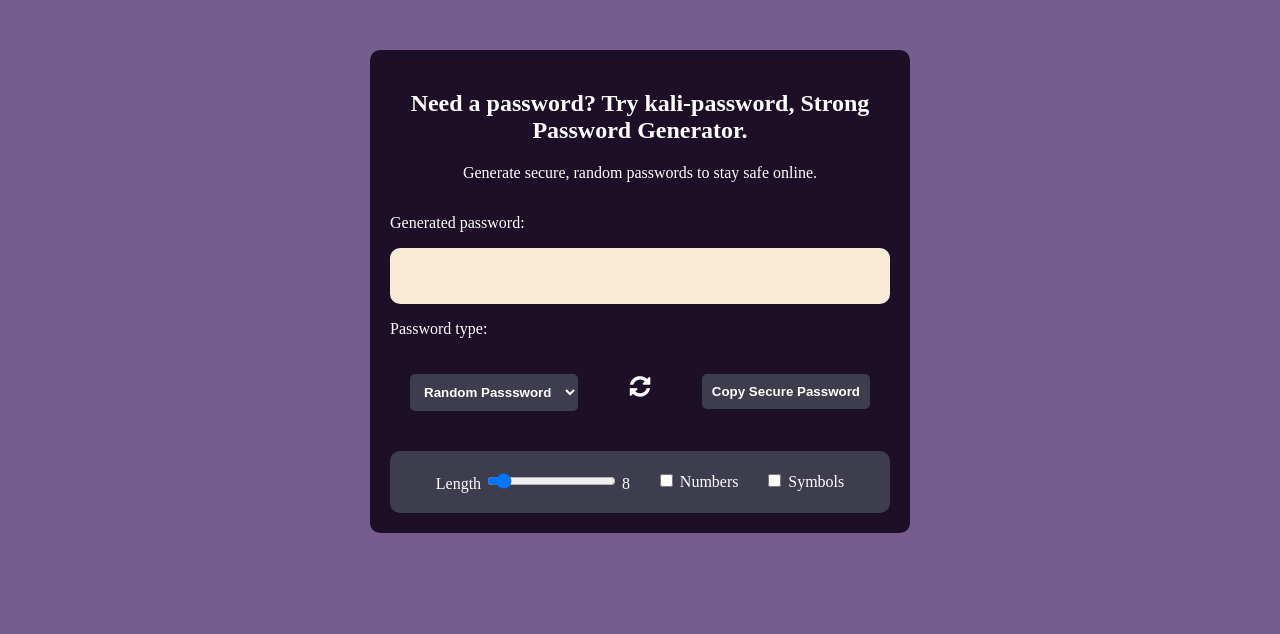
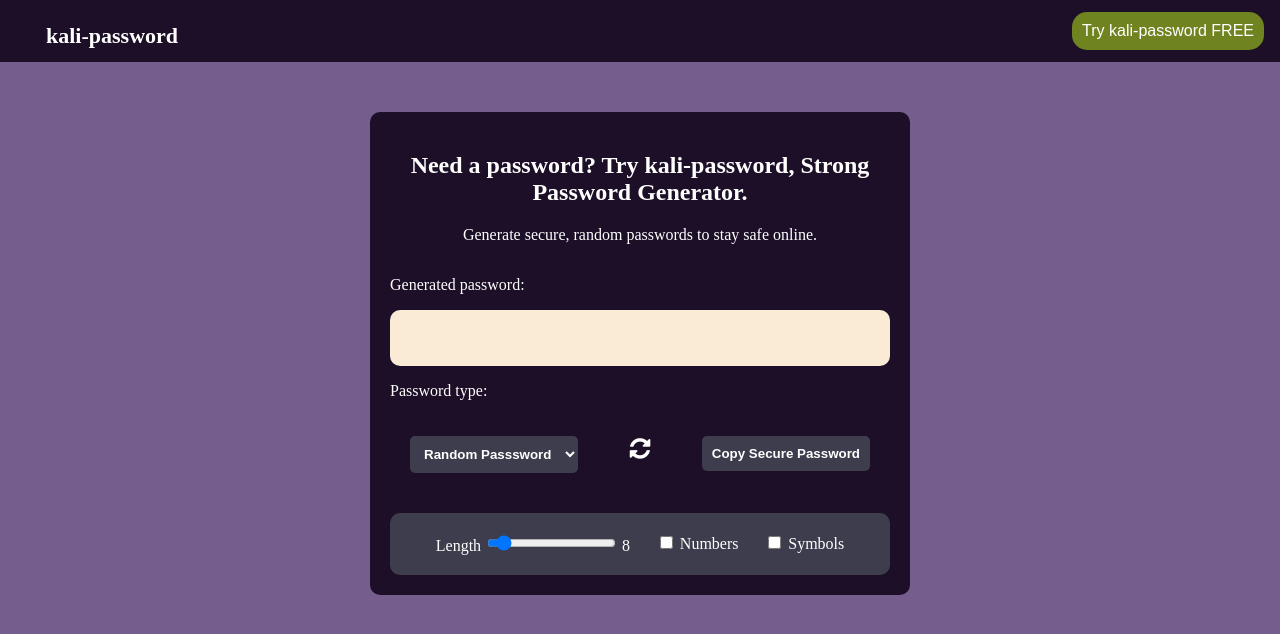
Before and after one commit to kalkidan12/kali-password-generator, a plain HTML site: page index.html in a window 1280 px wide. Drawn offline with Linux system fonts and the light colour scheme; files whose address does not match are found by name.

Commit message:
add header

```diff
--- a/css/style.css
+++ b/css/style.css
@@ -3,6 +3,39 @@
 	width: 100%;
 
 	background-color: rgb(117, 94, 141);
+}
+.nav {
+	height: 50px;
+	padding: 6px;
+
+	background-color: rgb(28, 15, 39);
+}
+.nav .nav-links {
+	color: white;
+	display: flex;
+	justify-content: space-between;
+	align-items: center;
+}
+.nav-links {
+	margin-right: 10px;
+}
+.nav-links li {
+	list-style: none;
+	text-decoration: none;
+}
+.nav-item1 {
+	font-size: 22px;
+	font-weight: bold;
+}
+.nav-item2 {
+	border-radius: 15px;
+	padding: 5px;
+	border: none;
+	color: white;
+	font-size: 16px;
+	background-color: rgb(112, 131, 33);
+	padding: 10px 10px;
+	margin-top: -10px;
 }
 .container {
 	width: 500px;
@@ -99,7 +132,15 @@
 		border-radius: 10px;
 		color: white;
 	}
-
+	.nav .nav-links {
+		color: white;
+		display: flex;
+		justify-content: center;
+		align-items: center;
+	}
+	.nav-item1 {
+		display: none;
+	}
 	.password-type-container {
 		background-color: rgb(61, 61, 77);
 		display: flex;
--- a/index.html
+++ b/index.html
@@ -4,7 +4,7 @@
 		<meta charset="UTF-8" />
 		<meta http-equiv="X-UA-Compatible" content="IE=edge" />
 		<meta name="viewport" content="width=device-width, initial-scale=1.0" />
-		<title>password generator</title>
+		<title>kali-password generator</title>
 		<link
 			rel="stylesheet"
 			href="https://cdnjs.cloudflare.com/ajax/libs/font-awesome/4.7.0/css/font-awesome.min.css"
@@ -12,6 +12,12 @@
 		<link rel="stylesheet" href="./css//style.css" />
 	</head>
 	<body>
+		<header class="nav">
+			<ul class="nav-links">
+				<li class="nav-item1">kali-password</li>
+				<button class="nav-item2">Try kali-password FREE</button>
+			</ul>
+		</header>
 		<div class="container">
 			<div class="head-title">
 				<h2>Need a password? Try kali-password, Strong Password Generator.</h2>
```
